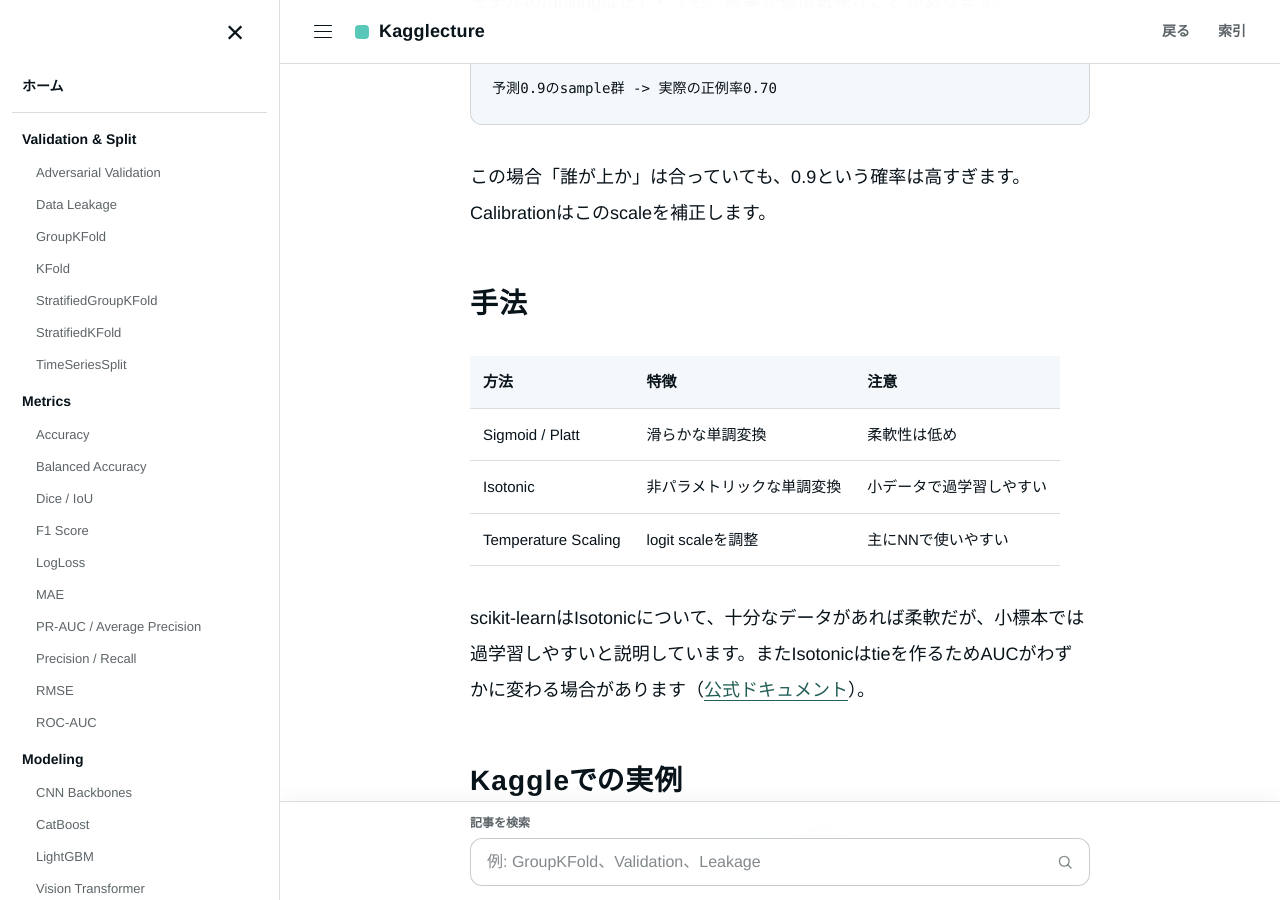
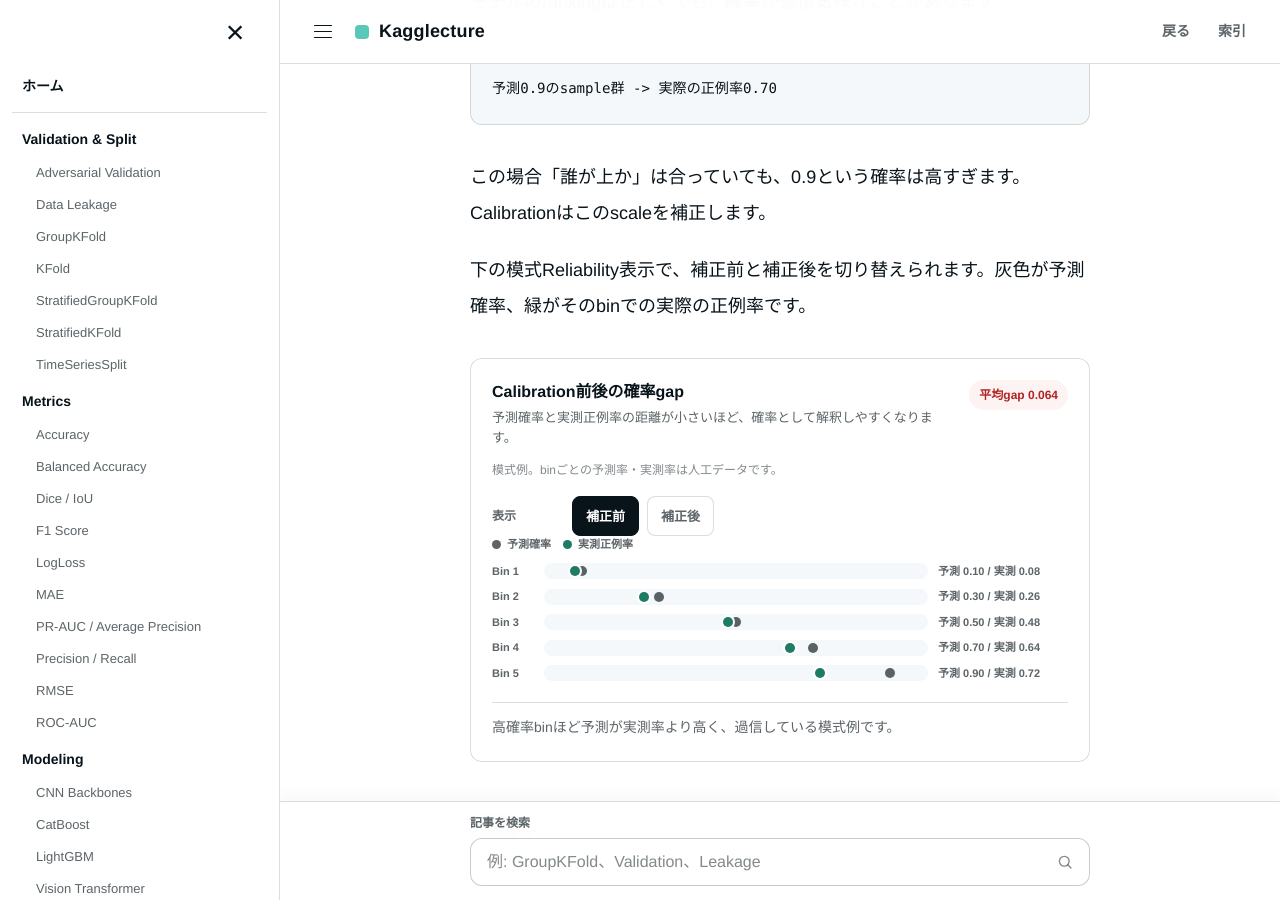
Before and after one commit to morikazu1119/Kagglecture, a Jekyll site: the page built from wiki/advanced-methods/probability-calibration.md, in a window 1280 px wide and 900 px high, scrolled down 587 px. Built offline with Jekyll 4.4.1, drawn with Linux system fonts in a browser that asks for light colours.

Commit message:
docs: add interactive probability calibration view

````diff
--- a/wiki/advanced-methods/probability-calibration.md
+++ b/wiki/advanced-methods/probability-calibration.md
@@ -38,6 +38,31 @@
 ```
 
 この場合「誰が上か」は合っていても、0.9という確率は高すぎます。Calibrationはこのscaleを補正します。
+
+下の模式Reliability表示で、補正前と補正後を切り替えられます。灰色が予測確率、緑がそのbinでの実際の正例率です。
+
+<div class="interactive-viz" data-interactive="calibration-toggle">
+  <div class="interactive-viz__header">
+    <div>
+      <div class="interactive-viz__title">Calibration前後の確率gap</div>
+      <p class="interactive-viz__subtitle">予測確率と実測正例率の距離が小さいほど、確率として解釈しやすくなります。</p>
+    </div>
+    <span class="interactive-status" data-cal-status data-state="danger">平均gap</span>
+  </div>
+  <p class="interactive-note">模式例。binごとの予測率・実測率は人工データです。</p>
+  <div class="interactive-control-row" role="group" aria-label="Calibration状態">
+    <span class="interactive-control-label">表示</span>
+    <button type="button" class="interactive-button is-active" data-cal-mode="raw" aria-pressed="true">補正前</button>
+    <button type="button" class="interactive-button" data-cal-mode="calibrated" aria-pressed="false">補正後</button>
+  </div>
+  <div class="calibration-legend">
+    <span><i></i>予測確率</span>
+    <span><i class="is-observed"></i>実測正例率</span>
+  </div>
+  <div class="calibration-list" data-cal-rows></div>
+  <p class="interactive-explanation" data-cal-explanation aria-live="polite">高確率binほど予測が実測率より高く、過信している模式例です。</p>
+  <noscript><p class="interactive-explanation">CalibrationはOOFまたは独立setで学習し、予測確率と実際の発生率のズレを補正します。</p></noscript>
+</div>
 
 ## 手法 {#methods}
 
````
